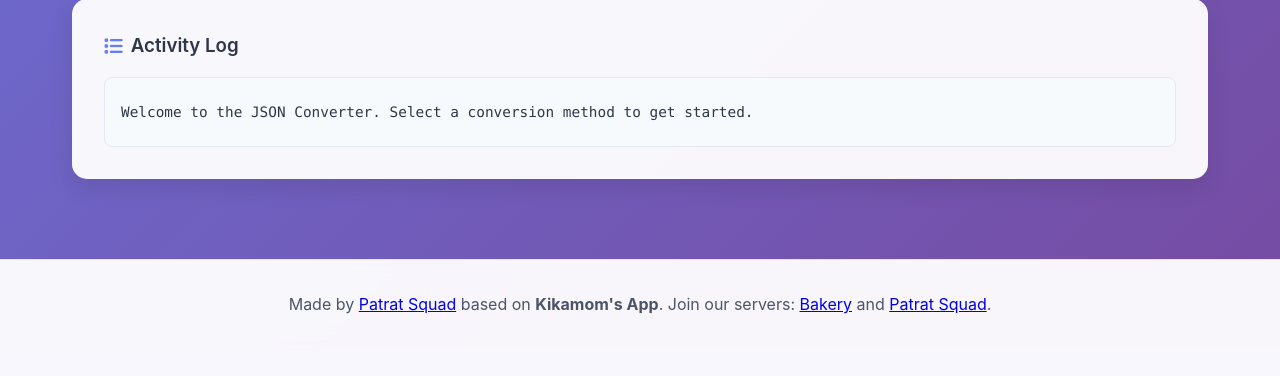
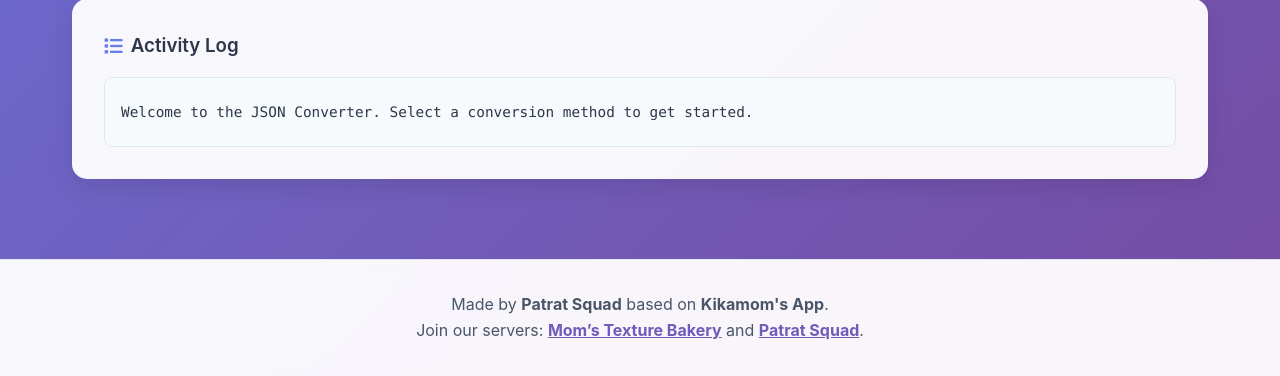
Before and after one commit to JohnCastro04/PixelmonJsonConverter, a Django app: page / in a window 1280 px wide. Shown: the part 1350-1726 px from the top of the page. Before the commit the page ends 1664 px from the top, so only its background shows below. Run offline with Django 4.2, Linux system fonts and the light colour scheme.

Commit message:
Arreglos en Footer

```diff
--- a/converter/static/converter/style.css
+++ b/converter/static/converter/style.css
@@ -515,6 +515,15 @@ body {
     color: #4a5568;
 }
 
+.footer-link {
+  color: #715bb9;
+  font-weight: bold;
+}
+
+.footer-link:hover {
+  text-decoration: underline;
+}
+
 /* Responsive design */
 @media (max-width: 768px) {
     .container {
--- a/converter/templates/converter/base.html
+++ b/converter/templates/converter/base.html
@@ -1,13 +1,17 @@
 <!DOCTYPE html>
 <html lang="en">
+
 <head>
-    <meta charset="UTF-8">
-    <meta name="viewport" content="width=device-width, initial-scale=1.0">
-    <title>{% block title %}JSON Converter - Old → New Format{% endblock %}</title>
+  <meta charset="UTF-8" />
+  <meta name="viewport" content="width=device-width, initial-scale=1.0" />
+  <title>
+    {% block title %}JSON Converter - Old → New Format{% endblock %}
+  </title>
   {% load static %}
-    <link rel="stylesheet" href="{% static 'converter/style.css' %}">
-    <link href="https://cdnjs.cloudflare.com/ajax/libs/font-awesome/6.0.0/css/all.min.css" rel="stylesheet">
+  <link rel="stylesheet" href="{% static 'converter/style.css' %}" />
+  <link href="https://cdnjs.cloudflare.com/ajax/libs/font-awesome/6.0.0/css/all.min.css" rel="stylesheet" />
 </head>
+
 <body>
   <nav class="navbar">
     <div class="nav-container">
@@ -16,26 +20,33 @@
         Pixelmon JSON Converter
       </h1>
       <ul class="nav-menu">
-                <li><a href="{% url 'converter:index' %}" class="nav-link">Home</a></li>
-                <li><a href="{% url 'converter:help' %}" class="nav-link">Help</a></li>
+        <li>
+          <a href="{% url 'converter:index' %}" class="nav-link">Home</a>
+        </li>
+        <li>
+          <a href="{% url 'converter:help' %}" class="nav-link">Help</a>
+        </li>
       </ul>
     </div>
   </nav>
 
-    <main class="main-content">
-        {% block content %}
-        {% endblock %}
-    </main>
+  <main class="main-content">{% block content %} {% endblock %}</main>
 
   <footer class="footer">
     <div class="footer-content">
-        <p>Made by <a href="https://discord.gg/TU_ENLACE_PATRAT" target="_blank">Patrat Squad</a> based on <strong>Kikamom's App</strong>.
-        Join our servers: <a href="https://discord.gg/TU_ENLACE_BAKERY" target="_blank">Bakery</a> and <a href="https://discord.gg/TU_ENLACE_PATRAT" target="_blank">Patrat Squad</a>.</p>
+      <p>
+        Made by <strong>Patrat Squad</strong> based on
+        <strong>Kikamom's App</strong>. <br />
+        Join our servers:
+        <a href="https://discord.gg/FyzCXP6ezN" target="_blank" class="footer-link">Mom’s Texture Bakery</a>
+        and
+        <a href="https://discord.gg/M8wXtrppun" target="_blank" class="footer-link">Patrat Squad</a>.
+      </p>
     </div>
   </footer>
-
 
   <script src="{% static 'converter/main.js' %}"></script>
   {% block extra_js %}{% endblock %}
 </body>
+
 </html>
```
Lines whose indentation alone changed are shown as unchanged.
